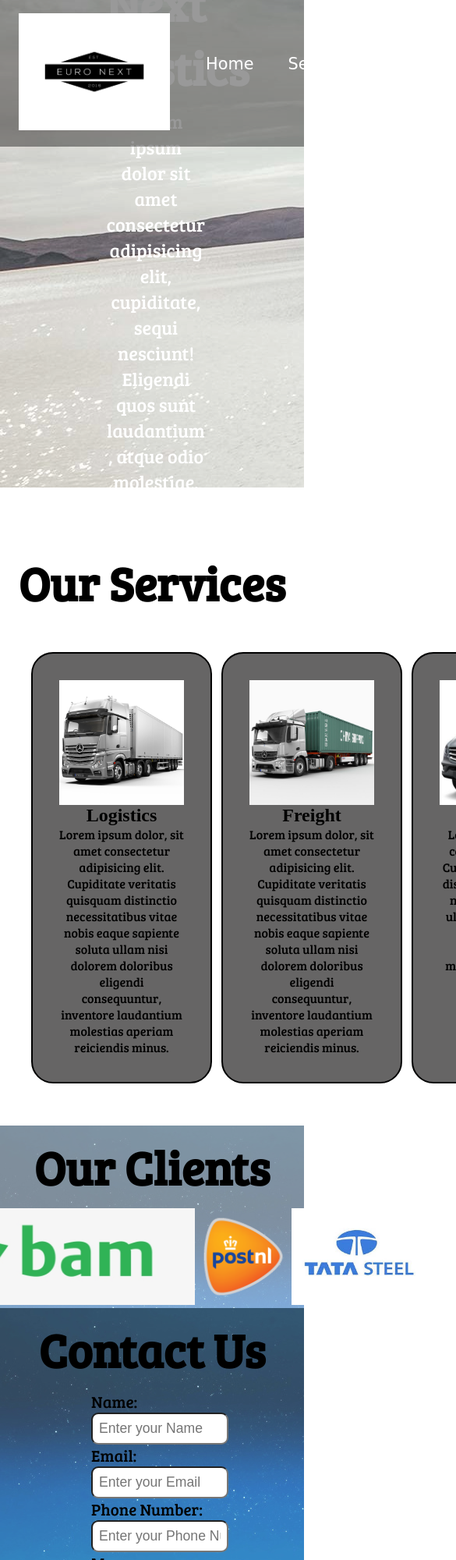
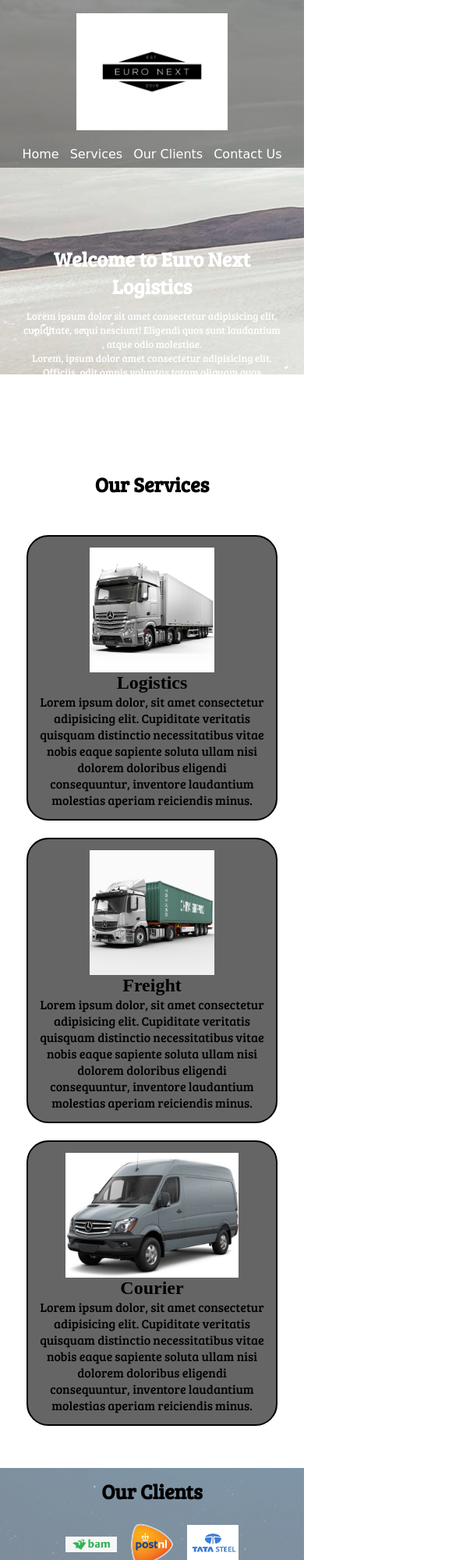
Before and after one commit to Raoul-Shah/euronext, a plain HTML site: page index.html in a window 390 px wide. Shown: the top 2000 px of the page at 78% size, 585 px wide, since content can reach past the window. Drawn offline with Linux system fonts and the light colour scheme; a web font is replaced by a local one.

Commit message:
Added Responsive CSS

```diff
--- /dev/null
+++ b/css/responsive.css
@@ -0,0 +1,60 @@
+/* Navigation */
+#navbar {
+    flex-direction: column;
+}
+
+#navbar ul li a{
+    font-size: 1rem;
+    padding: 0px 7px;
+    padding-bottom: 8px;
+}
+/* Home section */
+#home{
+    height: 370px;
+    padding: 3px 28px;
+}
+
+#home::before{
+    height: 480px;
+}
+
+#home p{
+    font-size: 13px;
+}
+
+/* Services section  */
+#services{
+    flex-direction: column;
+}
+
+#services .box {
+    padding: 14px;
+    margin: 2px 0px;
+    margin-bottom: 20px;
+}
+
+/* Clients section */
+#clients{
+    flex-wrap: wrap;
+}
+
+#clients img{
+    width: 66px;
+    padding: 6px;
+    height: auto;
+}
+
+/* Contact us section */
+#contact-box form{
+    width:80%;
+}
+/* Footer */
+
+/* Utility classes */
+.h-primary{
+    font-size:26px;
+}
+.btn{
+    font-size: 13px;
+    padding: 4px 8px;
+}
--- a/index.html
+++ b/index.html
@@ -7,6 +7,7 @@
     <meta name="viewport" content="width=device-width, initial-scale=1.0">
     <title>Euro Next Logistics - 24/7 on the road</title>
     <link rel="stylesheet" href="css/style.css">
+    <link rel="stylesheet" media="screen and (max-width: 1170px)" href="css/responsive.css">
     <link href="https://fonts.googleapis.com/css2?family=Bree+Serif&family=Patua+One&display=swap" rel="stylesheet">
 </head>
 
```
